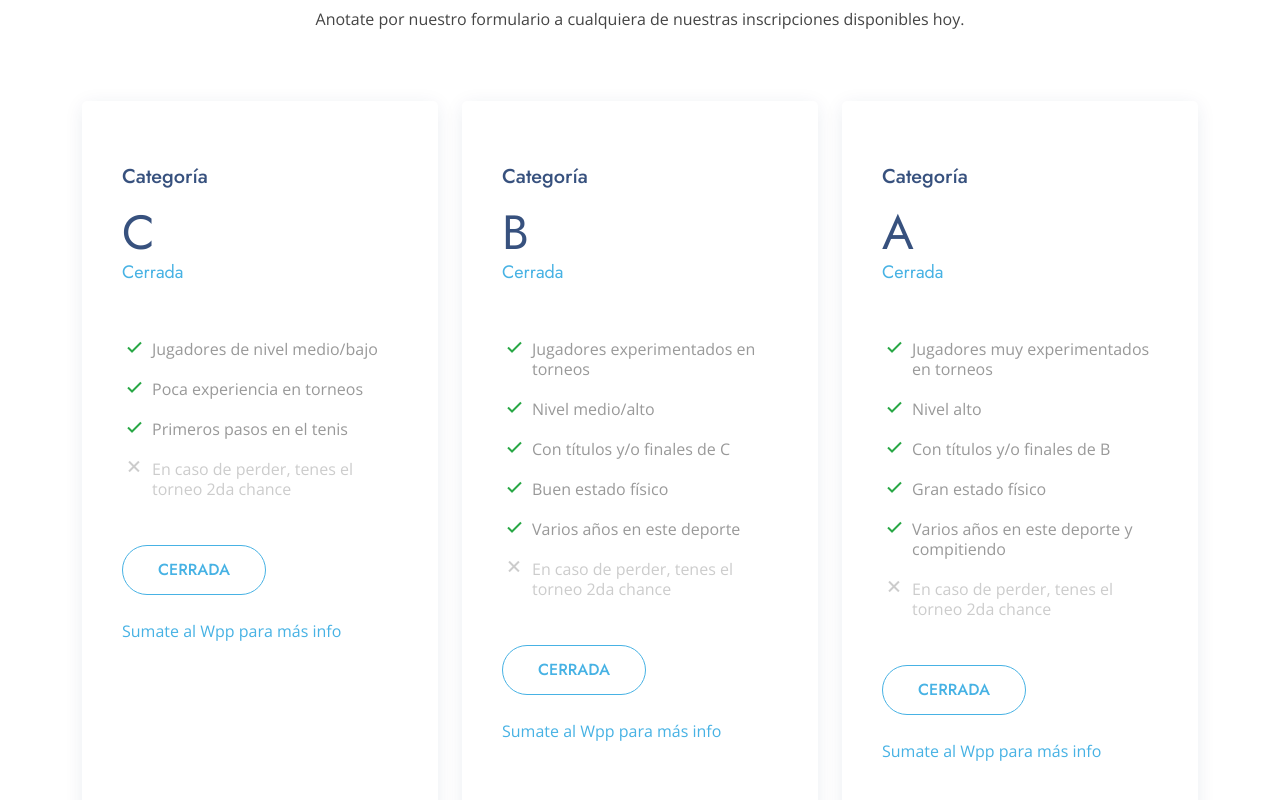
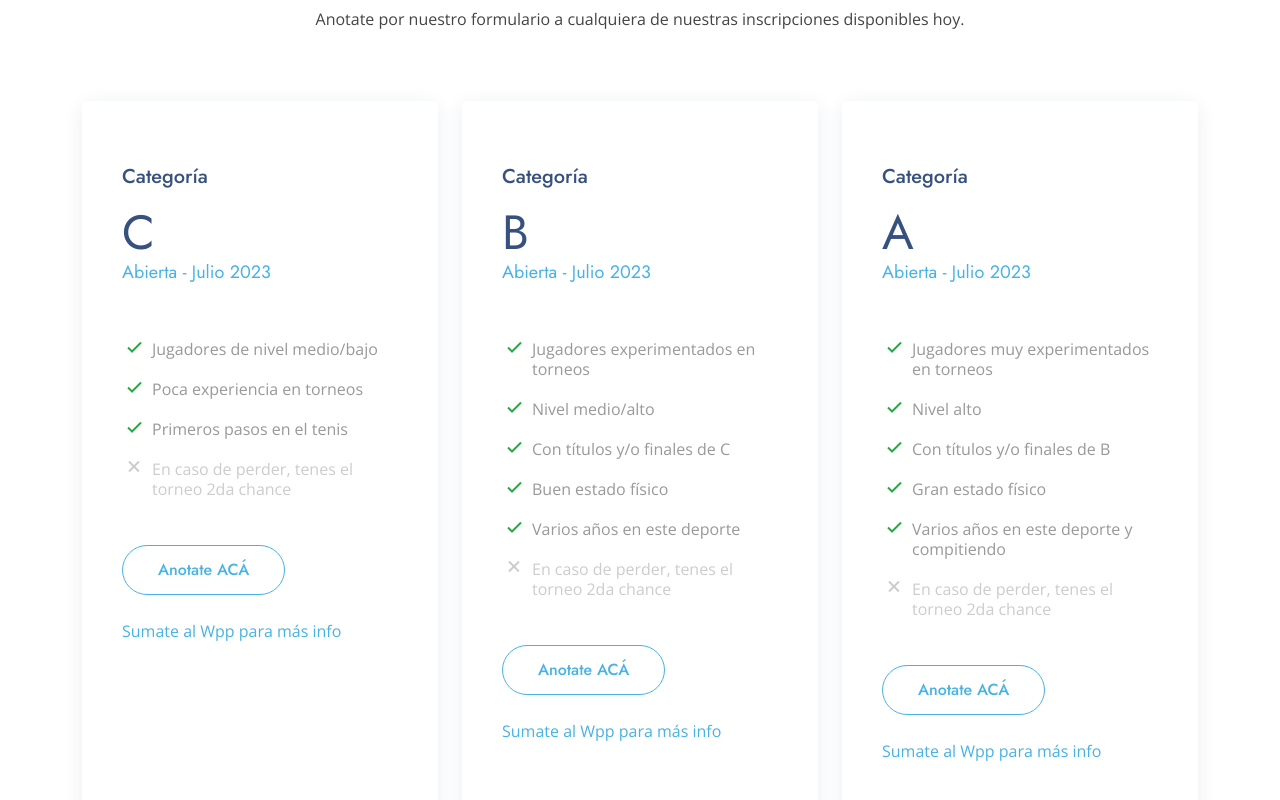
Before and after one commit to NicolasPerezUNLaSMN/tenis-racing, a plain HTML site: page inscripciones.html in a window 1280 px wide. Shown: the part 324-1124 px from the top of the page. Drawn offline with nearby package versions, Linux system fonts and the light colour scheme.

Commit message:
Abierta inscripcion Julio 2023

```diff
--- a/inscripciones.html
+++ b/inscripciones.html
@@ -95,7 +95,7 @@
           <div class="col-lg-4" data-aos="fade-up" data-aos-delay="100">
             <div class="box">
               <h3>Categoría</h3>
-              <h4><sup></sup>C<span>Cerrada</span></h4>
+              <h4><sup></sup>C<span>Abierta - Julio 2023</span></h4>
               <ul>
                 <li><i class="bx bx-check"></i> Jugadores de nivel medio/bajo</li>
                 <li><i class="bx bx-check"></i> Poca experiencia en torneos</li>
@@ -103,16 +103,20 @@
                 <li class="na"><i class="bx bx-x"></i> En caso de perder, tenes el torneo 2da chance</li>
 
               </ul>
-              <a target="_blank" href="https://forms.gle/LXBmUGUciBEEGnUr8" class="buy-btn">CERRADA</a><br><br>
+              <a target="_blank" href="https://forms.gle/LXBmUGUciBEEGnUr8" class="buy-btn">Anotate ACÁ</a><br><br>
 
 	       <a target="_blank" href="https://chat.whatsapp.com/CWZSbQlPRdjHNdffLt2qA9" >Sumate al Wpp para más info</a>
             </div>
           </div>
 
+
+
+
+
           <div class="col-lg-4 mt-4 mt-lg-0" data-aos="fade-up" data-aos-delay="200">
             <div class="box">
               <h3>Categoría</h3>
-              <h4><sup></sup>B<span>Cerrada</span></h4>
+              <h4><sup></sup>B<span>Abierta - Julio 2023</span></h4>
               <ul>
                 <li><i class="bx bx-check"></i> Jugadores experimentados en torneos</li>
                 <li><i class="bx bx-check"></i> Nivel medio/alto</li>
@@ -121,7 +125,7 @@
 		<li><i class="bx bx-check"></i> Varios años en este deporte</li>
                 <li class="na"><i class="bx bx-x"></i> En caso de perder, tenes el torneo 2da chance</li>
               </ul>
-               <a href="#" class="buy-btn">CERRADA</a><br><br>
+               <a target="_blank" href="https://forms.gle/JRYhKUTSwpNYpwkH6" class="buy-btn">Anotate ACÁ</a><br><br>
 
 		<a target="_blank" href="https://chat.whatsapp.com/FJlOAyCr6Yj9Q2vTvA41kn" >Sumate al Wpp para más info</a>
             </div>
@@ -130,7 +134,7 @@
             <div class="col-lg-4 mt-4 mt-lg-0" data-aos="fade-up" data-aos-delay="200">
             <div class="box">
               <h3>Categoría</h3>
-              <h4><sup></sup>A<span>Cerrada</span></h4>
+              <h4><sup></sup>A<span>Abierta - Julio 2023</span></h4>
               <ul>
                 <li><i class="bx bx-check"></i> Jugadores muy experimentados en torneos</li>
                 <li><i class="bx bx-check"></i> Nivel alto</li>
@@ -139,7 +143,7 @@
 		<li><i class="bx bx-check"></i> Varios años en este deporte y compitiendo</li>
                 <li class="na"><i class="bx bx-x"></i> En caso de perder, tenes el torneo 2da chance</li>
               </ul>
-               <a href="#" class="buy-btn">CERRADA</a><br><br>
+               <a target="_blank" href="https://forms.gle/5mXwxCQpBCoL1KAy8" class="buy-btn">Anotate ACÁ</a><br><br>
 
 		<a target="_blank" href="https://chat.whatsapp.com/GIU10Tf9nA5BxvQqcwMZn7" >Sumate al Wpp para más info</a>
             </div>
```
